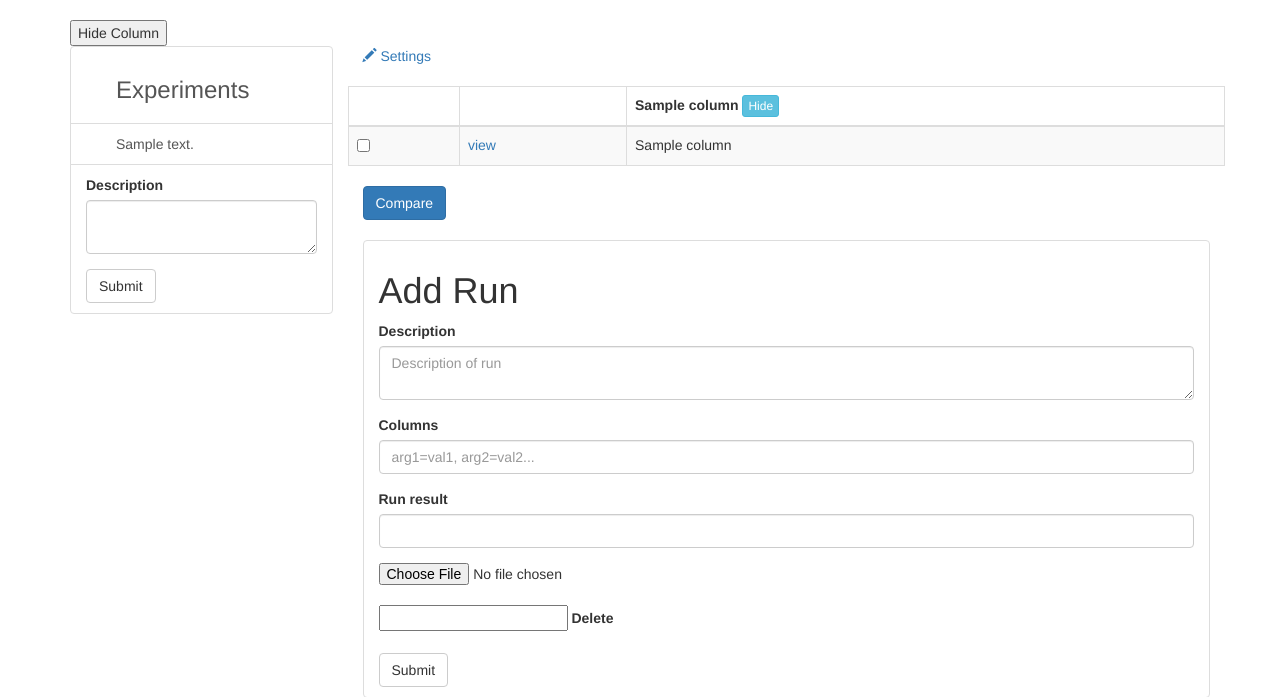
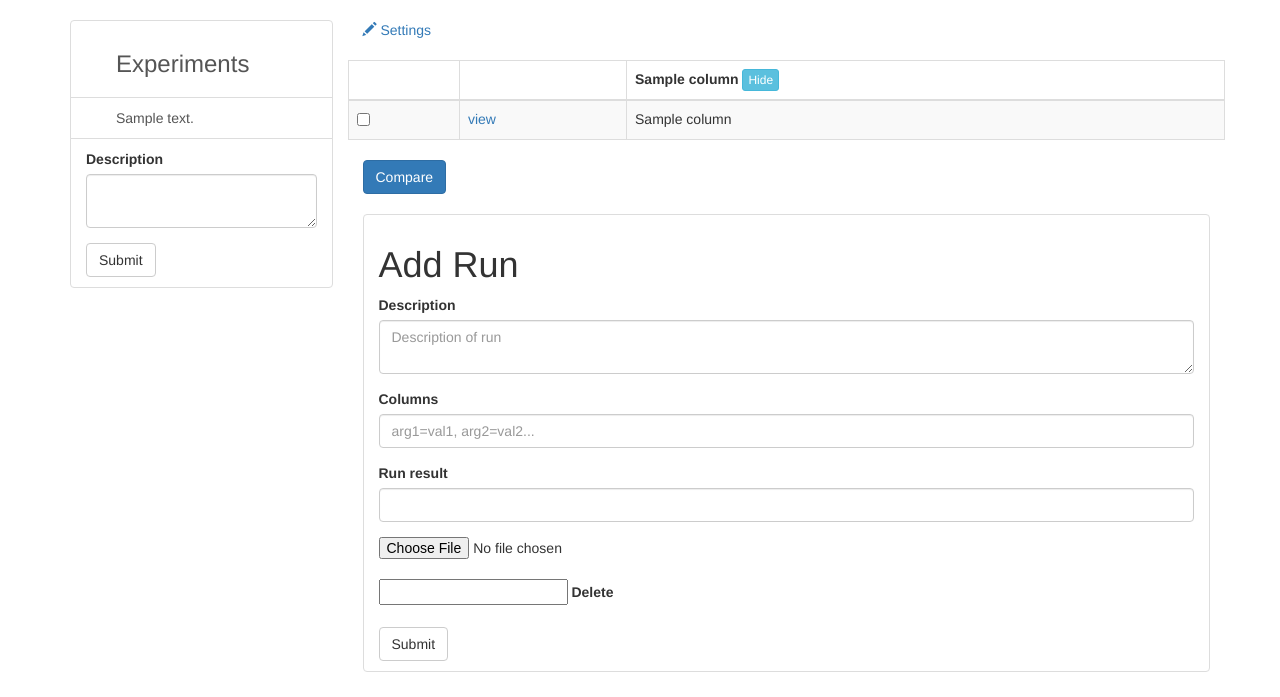
Before and after one commit to yonigottesman/aristotle, a Flask app: template app/templates/experiment.html in a window 1280 px wide; the page is wider, and only the part inside the window is pictured. Shown: the part 52-749 px from the top of that part. Run offline with Flask 2, Linux system fonts and the light colour scheme; the template is opened without the code that fills it: most values are stand-ins (such as "Sample title", 1, 10 or a date in 2020); form fields are guessed from the names that the template uses; some libraries are stand-ins or nearby versions.

Commit message:
remove temp button

```diff
--- a/app/templates/experiment.html
+++ b/app/templates/experiment.html
@@ -2,7 +2,7 @@
 {% import 'bootstrap/wtf.html' as wtf %}
 
 {% block app_content %}
- <input id="btnHide" type="button" value="Hide Column" onclick="hide_column(123);" />
+
 <div class="row">
   <div class="col-sm-3">
     {% include '_experiments.html' %}
```
